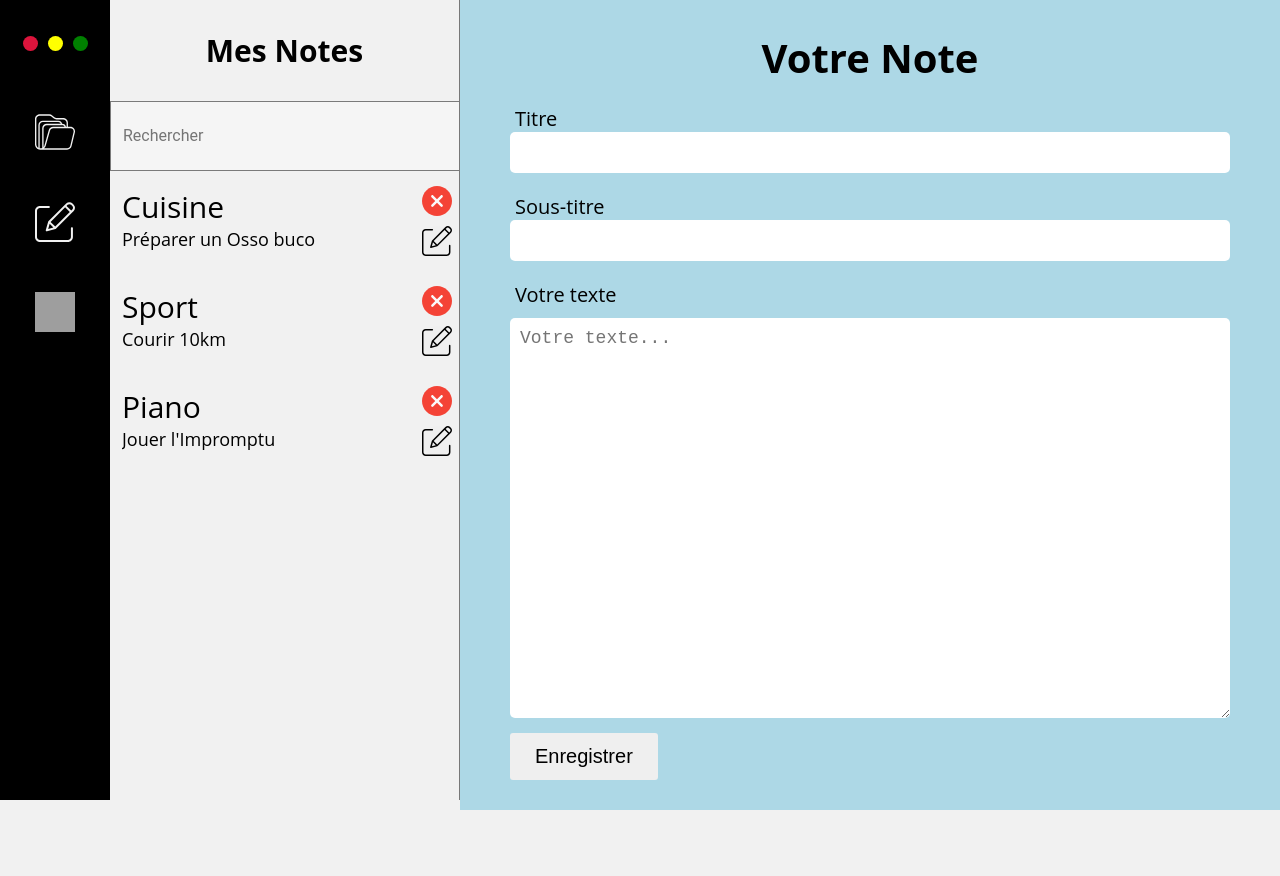
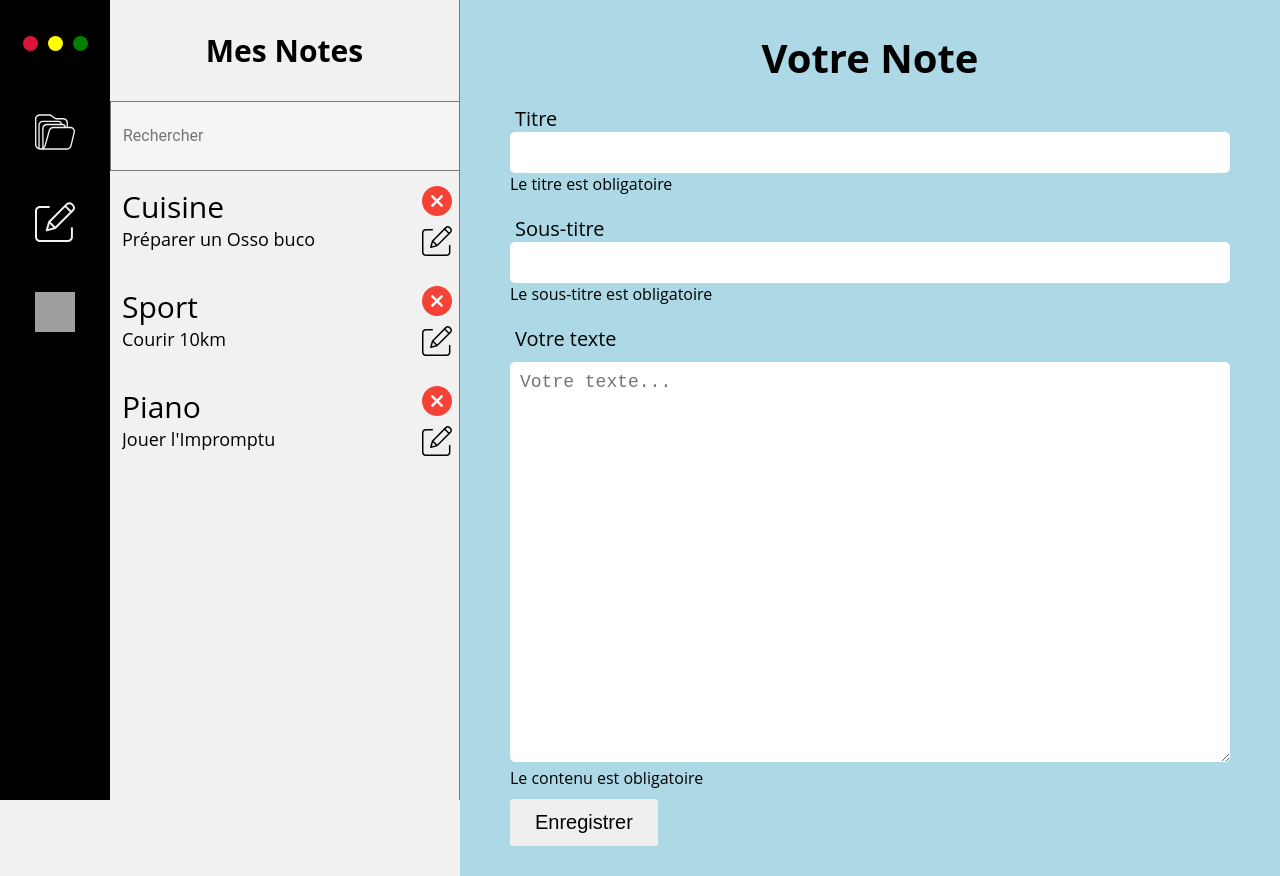
Before and after one commit to HuguesBriqueler/Reminder, a React (Create React App) app: page /edit in a window 1280 px wide. Before the commit the page ends 810 px from the top, so only its background shows below. Built offline with nearby package versions, Linux system fonts and the light colour scheme; grey boxes are pictures that could not be loaded.

Commit message:
Added logic to fill, validate and dispatch new note entry

```diff
--- a/src/components/NoteForm/NoteForm.jsx
+++ b/src/components/NoteForm/NoteForm.jsx
@@ -1,20 +1,109 @@
 import { useState, useEffect, useRef } from "react";
 import styles from "./NoteForm.module.css";
+import { useDispatch, useSelector } from "react-redux";
+import { actions } from "../../redux/reducers/actions";
 
 export default function NoteForm() {
+  const dispatch = useDispatch();
+
+  const [fields, setFields] = useState({
+    title: "",
+    subtitle: "",
+    body: "",
+  });
+
+  const [validation, setValidation] = useState({
+    title: false,
+    subtitle: false,
+    body: false,
+  });
+
+  const allFields = useRef([]);
+  const addField = (field) => {
+    if (field && !allFields.current.includes(field)) {
+      allFields.current.push(field);
+    }
+  };
+
+  const handleSubmit = (e) => {
+    e.preventDefault();
+    const isValid = validation.title && validation.subtitle && validation.body;
+    if (isValid) {
+      dispatch({
+        type: actions.ADD_NOTE,
+        payload: {
+          title: fields.title,
+          subtitle: fields.subtitle,
+          body: fields.body,
+        },
+      });
+      setFields({
+        title: "",
+        subtitle: "",
+        body: "",
+      });
+    }
+  };
+
+  const handleChange = (e) => {
+    const { name, value } = e.target;
+    setFields((prevState) => ({ ...prevState, [name]: value }));
+    if (value.length > 0 && !validation[name]) {
+      setValidation((prevState) => ({ ...prevState, [name]: true }));
+    }
+    if (value.length === 0 && validation[name]) {
+      setValidation((prevState) => ({ ...prevState, [name]: false }));
+    }
+  };
+
   return (
     <div className={styles.container_content}>
       <h2>Votre Note</h2>
-      <form>
+      <form onSubmit={handleSubmit}>
         <label htmlFor="title">Titre</label>
-        <input type="text" id="title" />
+        <input
+          onChange={handleChange}
+          value={fields.title}
+          ref={addField}
+          name="title"
+          type="text"
+          id="title"
+        />
+        {!validation.title && (
+          <span className={styles.info_validation}>
+            Le titre est obligatoire
+          </span>
+        )}
 
         <label htmlFor="subtitle">Sous-titre</label>
-        <input type="text" id="subtitle" />
+        <input
+          onChange={handleChange}
+          value={fields.subtitle}
+          ref={addField}
+          name="subtitle"
+          type="text"
+          id="subtitle"
+        />
+        {!validation.subtitle && (
+          <span className={styles.info_validation}>
+            Le sous-titre est obligatoire
+          </span>
+        )}
 
         <label htmlFor="content">Votre texte</label>
-        <textarea id="content" placeholder="Votre texte..." />
-
+        <textarea
+          onChange={handleChange}
+          value={fields.body}
+          ref={addField}
+          name="body"
+          id="content"
+          placeholder="Votre texte..."
+        />
+        {!validation.body && (
+          <span className={styles.info_validation}>
+            Le contenu est obligatoire
+          </span>
+        )}
         <button>Enregistrer</button>
       </form>
     </div>
--- a/src/redux/reducers/notesReducer.js
+++ b/src/redux/reducers/notesReducer.js
@@ -29,13 +29,15 @@ const notesReducer = (state = INITIAL_STATE, action) => {
     case actions.ADD_NOTE:
       return {
         ...state,
-        notes: [...state.notes, action.payload],
+        notes: [...state.notes, { ...action.payload, id: uuidv4() }],
       };
+
     case actions.DELETE_NOTE:
       return {
         ...state,
         notes: state.notes.filter((note) => note.id !== action.payload),
       };
+
     case actions.EDIT_NOTE:
       return {
         ...state,
@@ -50,6 +52,7 @@ const notesReducer = (state = INITIAL_STATE, action) => {
           }
         }),
       };
+
     default:
       return state;
   }
```
